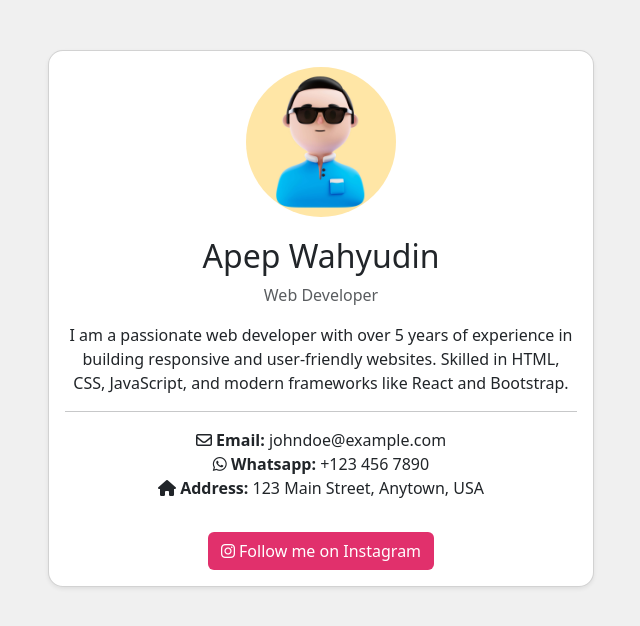
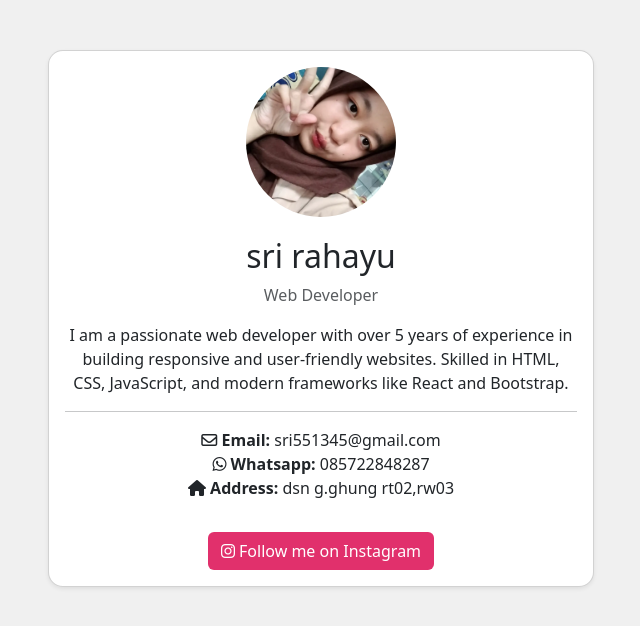
Before and after one commit to Srirahayuuuuuuuu/biodata-sri-rahayu_xr2, a plain HTML site: page index.html in a window 1280 px wide. Shown: the whole page, without its empty margins (319-959 px from the left). Drawn offline with nearby package versions, Linux system fonts and the light colour scheme.

Commit message:
Update index.html

```diff
--- a/index.html
+++ b/index.html
@@ -14,16 +14,16 @@
             <div class="col-md-6">
                 <div class="card shadow-sm">
                     <div class="card-body text-center">
-                        <img src="avatar.jpg" alt="Profile Image" class="profile-img">
-                        <h2>Apep Wahyudin</h2>
+                        <img src="da78b9bc9ef391c16f1e0a0bc875ac41_1729836759445_0.webp.jpg" alt="Profile Image" class="profile-img">
+                        <h2>sri rahayu</h2></h2>
                         <p class="text-muted">Web Developer</p>
                         <p>I am a passionate web developer with over 5 years of experience in building responsive and user-friendly websites. Skilled in HTML, CSS, JavaScript, and modern frameworks like React and Bootstrap.
                         </p>
                         <hr>
                         <ul class="list-unstyled">
-                            <li><i class="fa-regular fa-envelope"></i> <strong>Email:</strong> johndoe@example.com</li>
-                            <li><i class="fa-brands fa-whatsapp"></i> <strong>Whatsapp:</strong> +123 456 7890</li>
-                            <li><i class="fa-solid fa-house"></i> <strong>Address:</strong> 123 Main Street, Anytown, USA</li>
+                            <li><i class="fa-regular fa-envelope"></i> <strong>Email:</strong> sri551345@gmail.com</li>
+                            <li><i class="fa-brands fa-whatsapp"></i> <strong>Whatsapp:</strong> 085722848287</li>
+                            <li><i class="fa-solid fa-house"></i> <strong>Address:</strong>  dsn g.ghung rt02,rw03</li>
                         </ul>
                         <a href="https://www.instagram.com/sebuahsemangat" target="_blank" class="btn btn-instagram mt-3">
                             <i class="fab fa-instagram"></i> Follow me on Instagram
```
